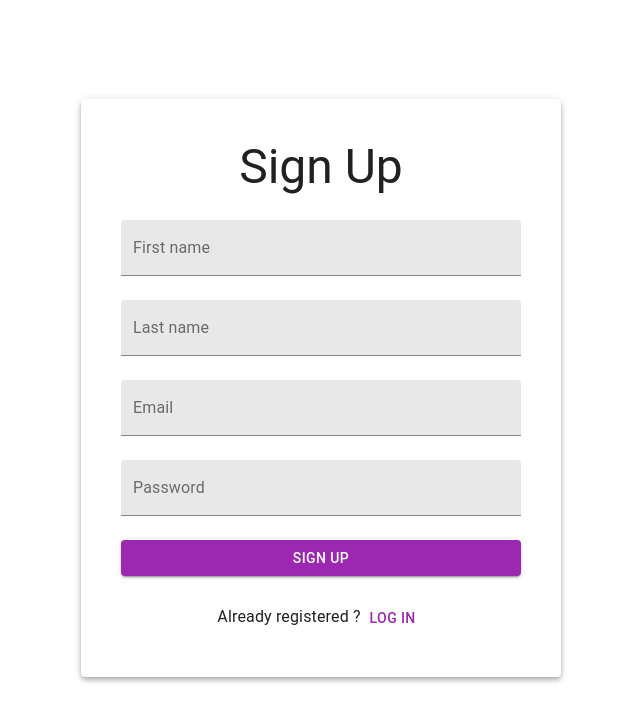
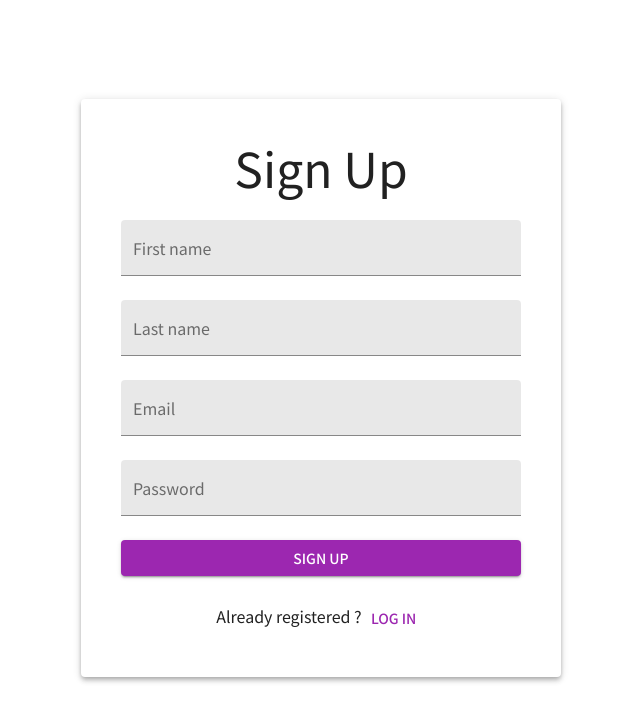
Before and after one commit to habib-chawki/social-app-front, a React (Create React App) app: page / in a window 1280 px wide. Shown: the top 722 px of the page, without its empty margins (319-959 px from the left). Built offline with nearby package versions, Linux system fonts and the light colour scheme.

Commit message:
Set typography font family

```diff
--- a/src/theme.js
+++ b/src/theme.js
@@ -12,6 +12,10 @@ const theme = createTheme({
          default: '#f3e5f5',
       },
    },
+   typography: {
+      fontFamily:
+         'Noto Sans JP, Roboto, sans-serif, Helvetica, Arial, sans-serif',
+   },
 });
 
 export default theme;
```
